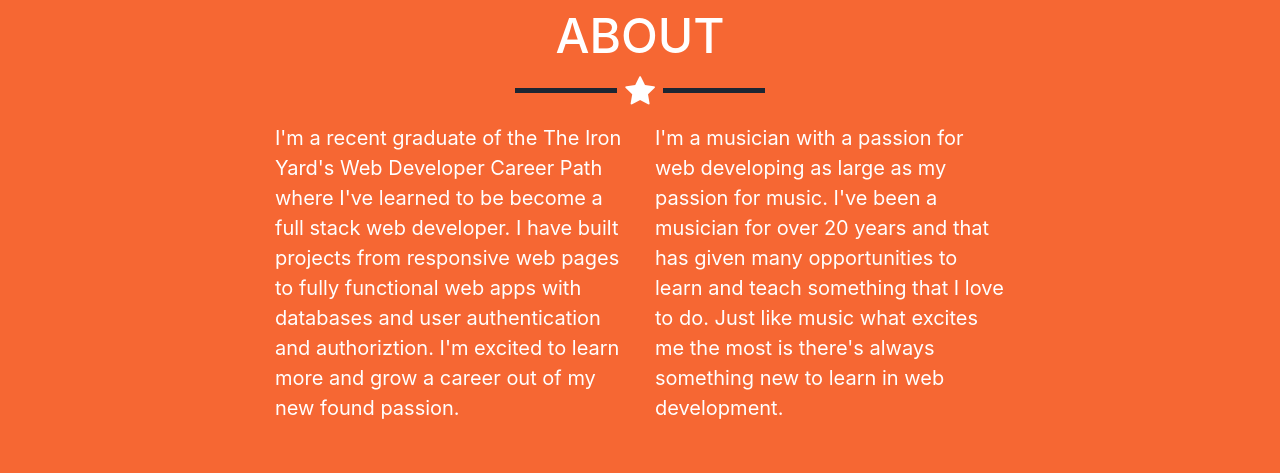
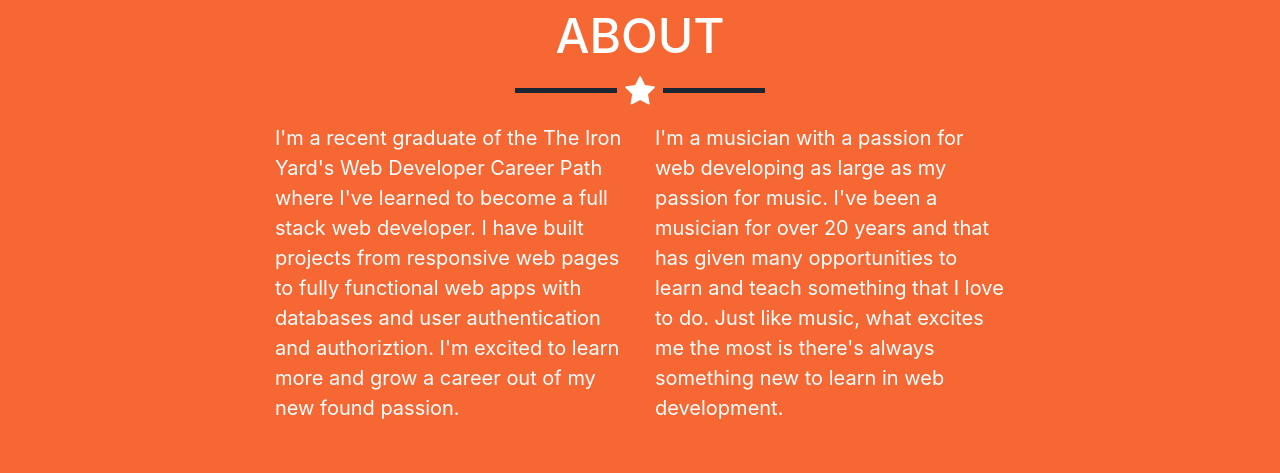
Before and after one commit to tkbell51/tb-portfolio, a website with bundled scripts: page index.html in a window 1280 px wide. Shown: the part 2360-2833 px from the top of the page. Built offline with nearby package versions, Linux system fonts and the light colour scheme.

Commit message:
fixed about typo

```diff
--- a/index.html
+++ b/index.html
@@ -185,11 +185,11 @@
         <hr class="star-light">
         <div class="row">
           <div class="col-lg-4 ml-auto">
-            <p> I'm a recent graduate of the The Iron Yard's Web Developer Career Path where I've learned to be become a full stack web developer.  I have built projects from responsive web pages to fully functional web apps with databases and user authentication and authoriztion. I'm excited to learn more and grow a career out of my new found passion. </p>
+            <p> I'm a recent graduate of the The Iron Yard's Web Developer Career Path where I've learned to become a full stack web developer.  I have built projects from responsive web pages to fully functional web apps with databases and user authentication and authoriztion. I'm excited to learn more and grow a career out of my new found passion. </p>
 
           </div>
           <div class="col-lg-4 mr-auto">
-            <p>  I'm a musician with a passion for web developing as large as my passion for music. I've been a musician for over 20 years and that has given many opportunities to learn and teach something that I love to do. Just like music what excites me the most is there's always something new to learn in web development. </p>
+            <p>  I'm a musician with a passion for web developing as large as my passion for music. I've been a musician for over 20 years and that has given many opportunities to learn and teach something that I love to do. Just like music, what excites me the most is there's always something new to learn in web development. </p>
         </div>
 
       </div>
```
